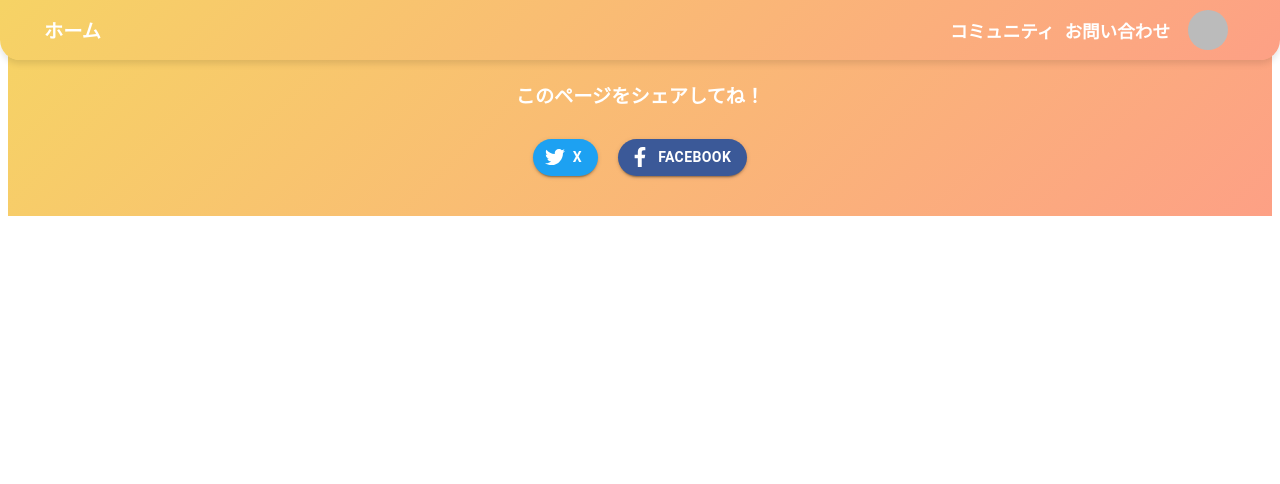
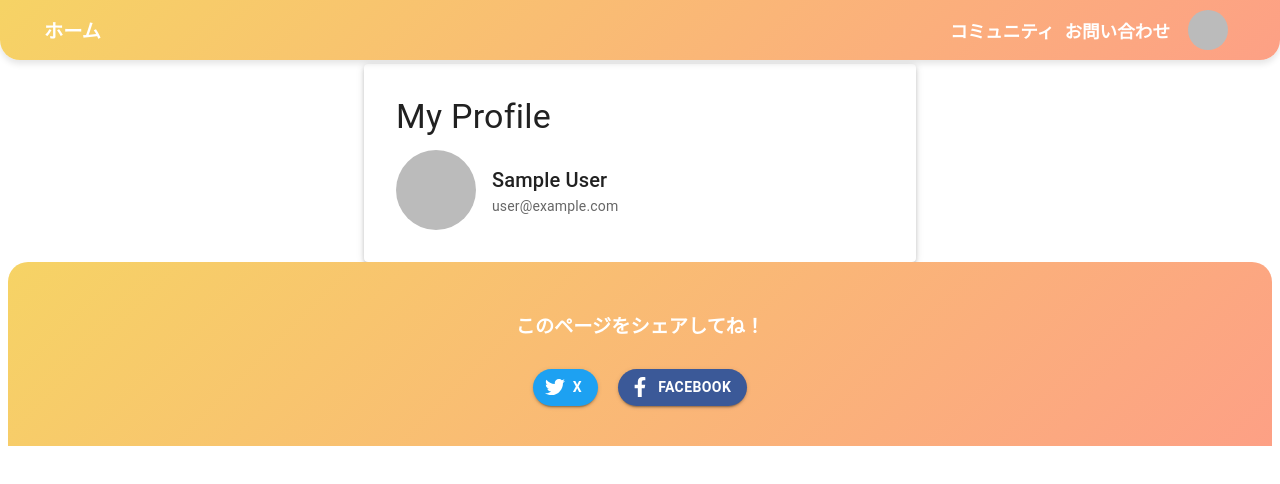
Before and after one commit to takashi-work10/diag-check, a Next.js app: page /profile in a window 1280 px wide. Shown: the top 484 px of the page. Built offline with nearby package versions, Linux system fonts and the light colour scheme; no server answers; the database is empty; sample sign-in values are in the browser's storage.

Commit message:
Simple profile function

```diff
--- a/app/profile/page.tsx
+++ b/app/profile/page.tsx
@@ -1,103 +1,57 @@
-"use client";
+// app/profile/page.tsx
 
-import { useState, useEffect } from "react";
-import { useSession } from "next-auth/react";
-import Link from "next/link";
-import axios from "axios";
-import { useQuery, useMutation, useQueryClient } from "@tanstack/react-query";
+import { getServerSession } from 'next-auth';
+import { authOptions } from '@/lib/authOptions';
+import { redirect } from 'next/navigation';
+import { Avatar, Box, Container, Typography, Paper } from '@mui/material';
+import Image from 'next/image';
 
-type UserProfile = {
-    id: string;
-    name: string;
-    email: string;
-    image?: string;
-};
+export default async function ProfilePage() {
+const session = await getServerSession(authOptions);
 
-export default function ProfilePage() {
-    const { data: session } = useSession();
-    const queryClient = useQueryClient();
+if (!session?.user) {
+    redirect('/');
+}
 
-    const {
-        data: fetchedProfile,
-        isLoading,
-        isError,
-    } = useQuery<UserProfile>({
-        queryKey: ["profile", session?.user?.id],
-        queryFn: async () => {
-            const response = await axios.get(
-                `/api/get-profile?userId=${session!.user.id}`
-            );
-            return response.data;
-        },
-        enabled: !!session?.user?.id,
-    });
+const { name, email, image } = session.user;
 
-    const [profile, setProfile] = useState({
-        name: "",
-    });
+return (
+    <Container maxWidth="sm" sx={{ mt: 8 }}>
+    <Paper elevation={3} sx={{ p: 4 }}>
+        <Typography variant="h4" gutterBottom>
+        My Profile
+        </Typography>
 
-    useEffect(() => {
-        if (fetchedProfile) {
-            setProfile({
-                name: fetchedProfile.name || "",
-            });
-        }
-    }, [fetchedProfile]);
+        <Box display="flex" alignItems="center" gap={2}>
+        {image ? (
+            <Box
+            sx={{
+                position: 'relative',
+                width: 80,
+                height: 80,
+            }}
+            >
+            <Image
+                src={image}
+                alt={name || 'User Avatar'}
+                fill
+                style={{ borderRadius: '50%', objectFit: 'cover' }}
+            />
+            </Box>
+        ) : (
+            <Avatar sx={{ width: 80, height: 80 }}>
+            {name?.charAt(0).toUpperCase() || '?'}
+            </Avatar>
+        )}
 
-    const handleChange = (e: React.ChangeEvent<HTMLInputElement>) => {
-        setProfile({ ...profile, [e.target.name]: e.target.value });
-    };
-
-    const updateProfileMutation = useMutation({
-        mutationFn: async (updatedProfile: { name: string }) => {
-            const userId = session?.user?.id;
-            const email = session?.user?.email;
-            if (!userId || !email) {
-                throw new Error("ユーザーIDまたはメールアドレスが取得できませんでした");
-            }
-            return await axios.post("/api/update-profile", {
-                userId,
-                email,
-                ...updatedProfile,
-            });
-        },
-        onSuccess: () => {
-            alert("プロフィールが更新されました");
-            queryClient.invalidateQueries({ queryKey: ["profile", session?.user?.id] });
-        },
-        onError: () => {
-            alert("更新に失敗しました");
-        },
-    });
-
-    const handleSubmit = (e: React.FormEvent) => {
-        e.preventDefault();
-        updateProfileMutation.mutate(profile);
-    };
-
-    if (isLoading) return <div>プロフィール読み込み中</div>;
-    if (isError) return <div>プロフィールの読み込みに失敗しました。</div>;
-
-    return (
-        <div>
-            <h1>プロフィール編集</h1>
-            <Link href="/profile/view">プロフィール表示</Link>
-            <form onSubmit={handleSubmit}>
-                <div>
-                    <label>名前:</label>
-                    <input
-                        name="name"
-                        value={profile.name}
-                        onChange={handleChange}
-                    />
-                </div>
-                <button
-                    type="submit"
-                    disabled={updateProfileMutation.status === "pending"}
-                >
-                    更新
-                </button>
-            </form>
-        </div>
-    )
+        <Box>
+            <Typography variant="h6">{name}</Typography>
+            <Typography variant="body2" color="text.secondary">
+            {email}
+            </Typography>
+        </Box>
+        </Box>
+    </Paper>
+    </Container>
+);
 }
--- a/next-auth.d.ts
+++ b/next-auth.d.ts
@@ -3,6 +3,9 @@ import NextAuth from "next-auth";
 declare module "next-auth" {
     interface User {
         id: string;
+        name?: string | null;
+        email?: string | null;
+        image?: string | null;
     }
     interface Session {
         user: User;
```
Also changed, not shown: app/api/profile/route.ts (added).
